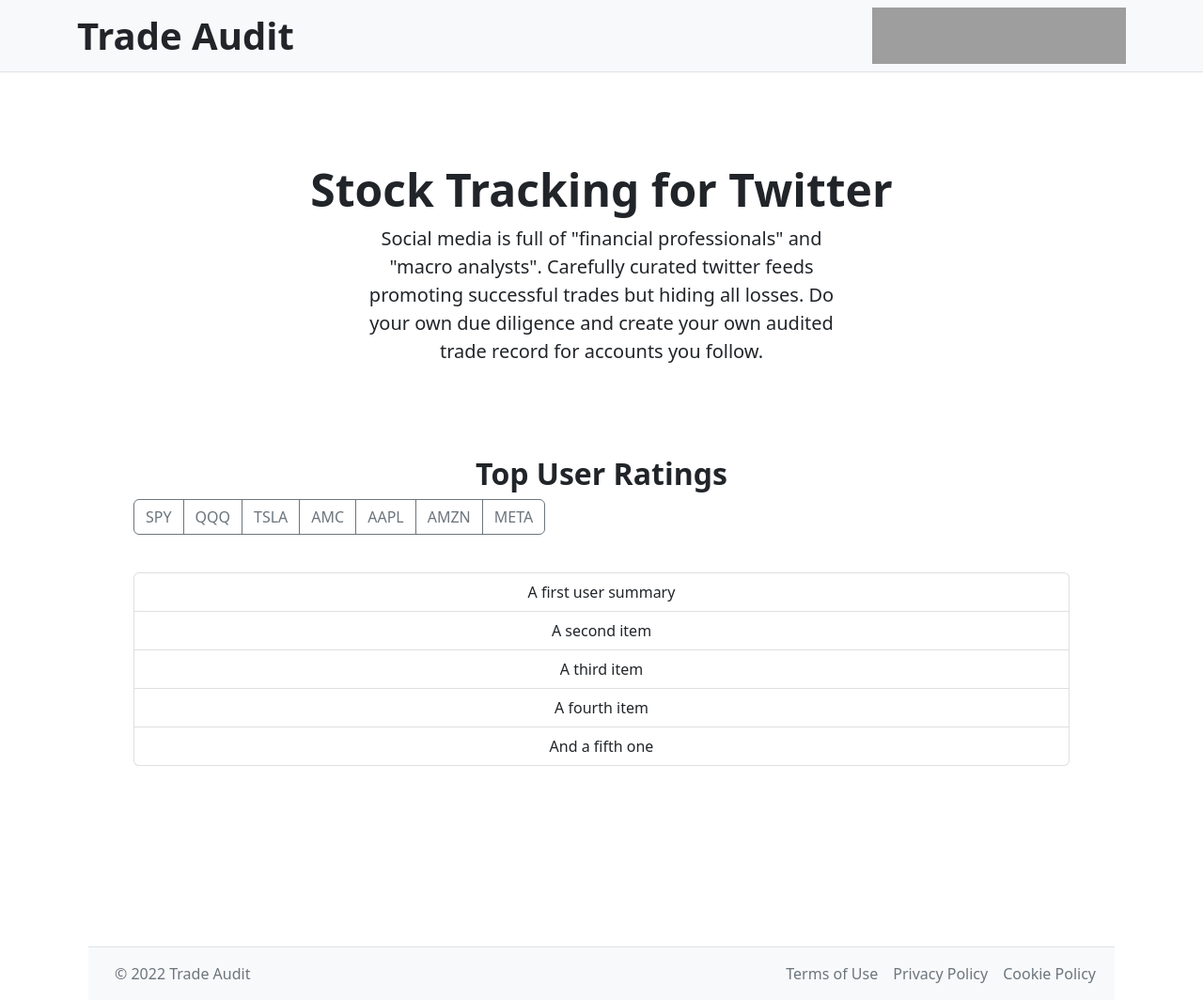
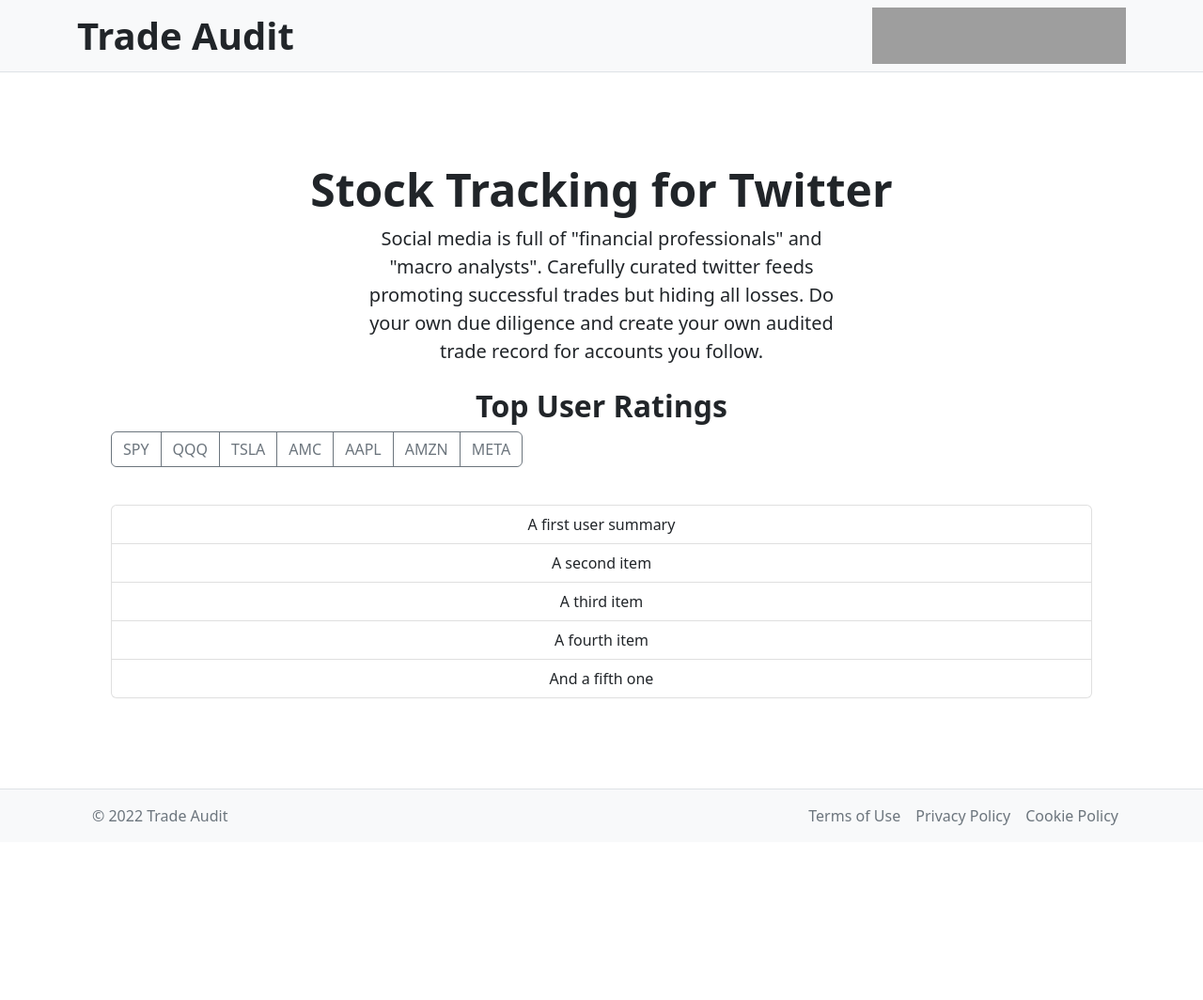
Before and after one commit to stevenrskelton/tradeaudit.app, a Jekyll site: the page built from index.html, in a window 1280 px wide. Shown: the whole page at 94% size. Built offline with Jekyll 4.4.1, drawn with Linux system fonts in a browser that asks for light colours; after the commit the page ends 900 px from its top, so only the background shows below that; grey boxes are pictures that could not be loaded.

Commit message:
Update index.html

```diff
--- a/index.html
+++ b/index.html
@@ -14,7 +14,7 @@
     <p class="lead mb-4">Social media is full of "financial professionals" and "macro analysts".  Carefully curated twitter feeds promoting successful trades but hiding all losses.  Do your own due diligence and create your own audited trade record for accounts you follow.</p>
 
 </div>
-<div class="px-4 py-5 my-5 text-center">
+
 
 <h2 class="display-10 fw-bold">Top User Ratings</h2>
   <div class="input-group mb-3">
```
Lines whose indentation alone changed are shown as unchanged.
